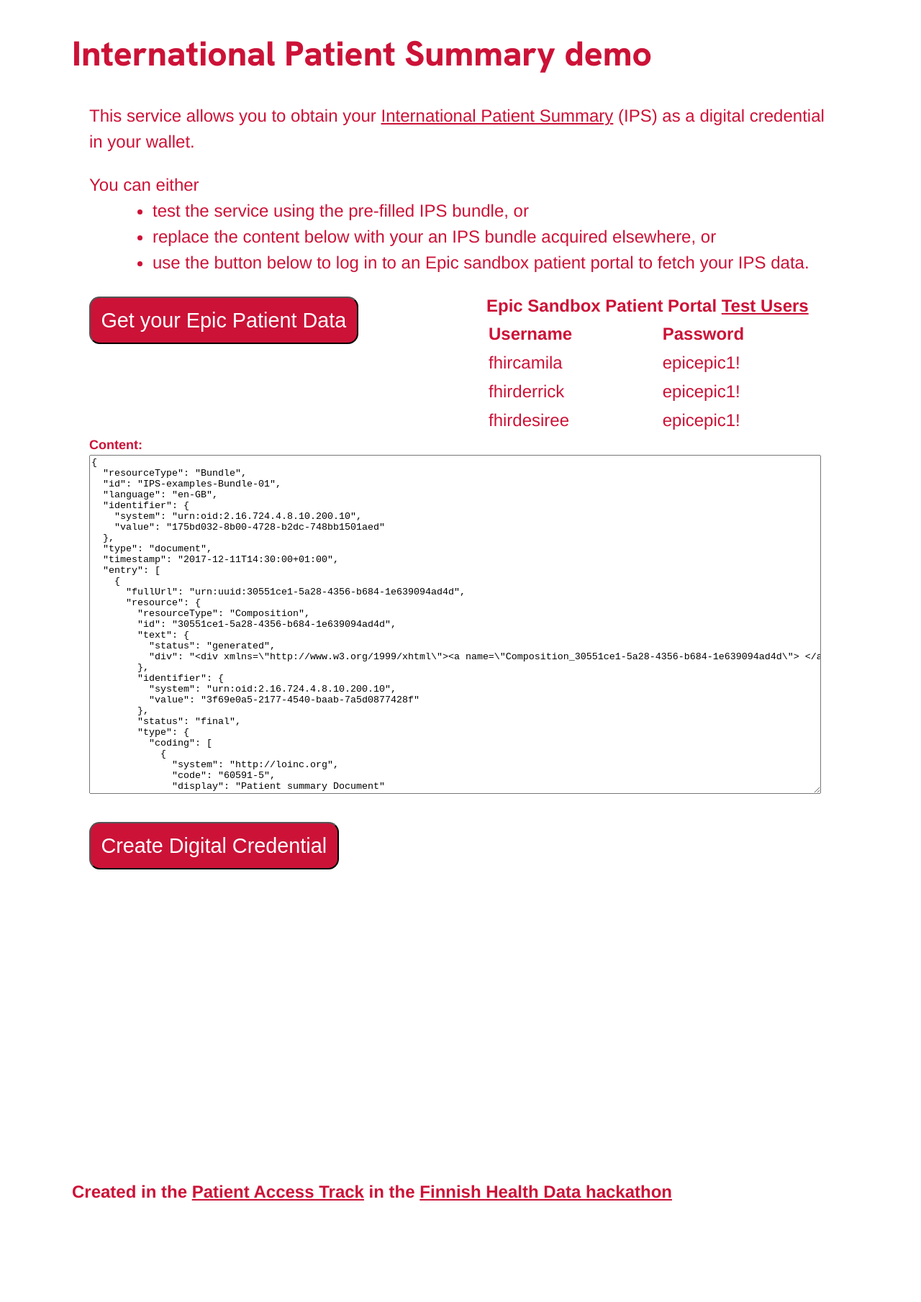
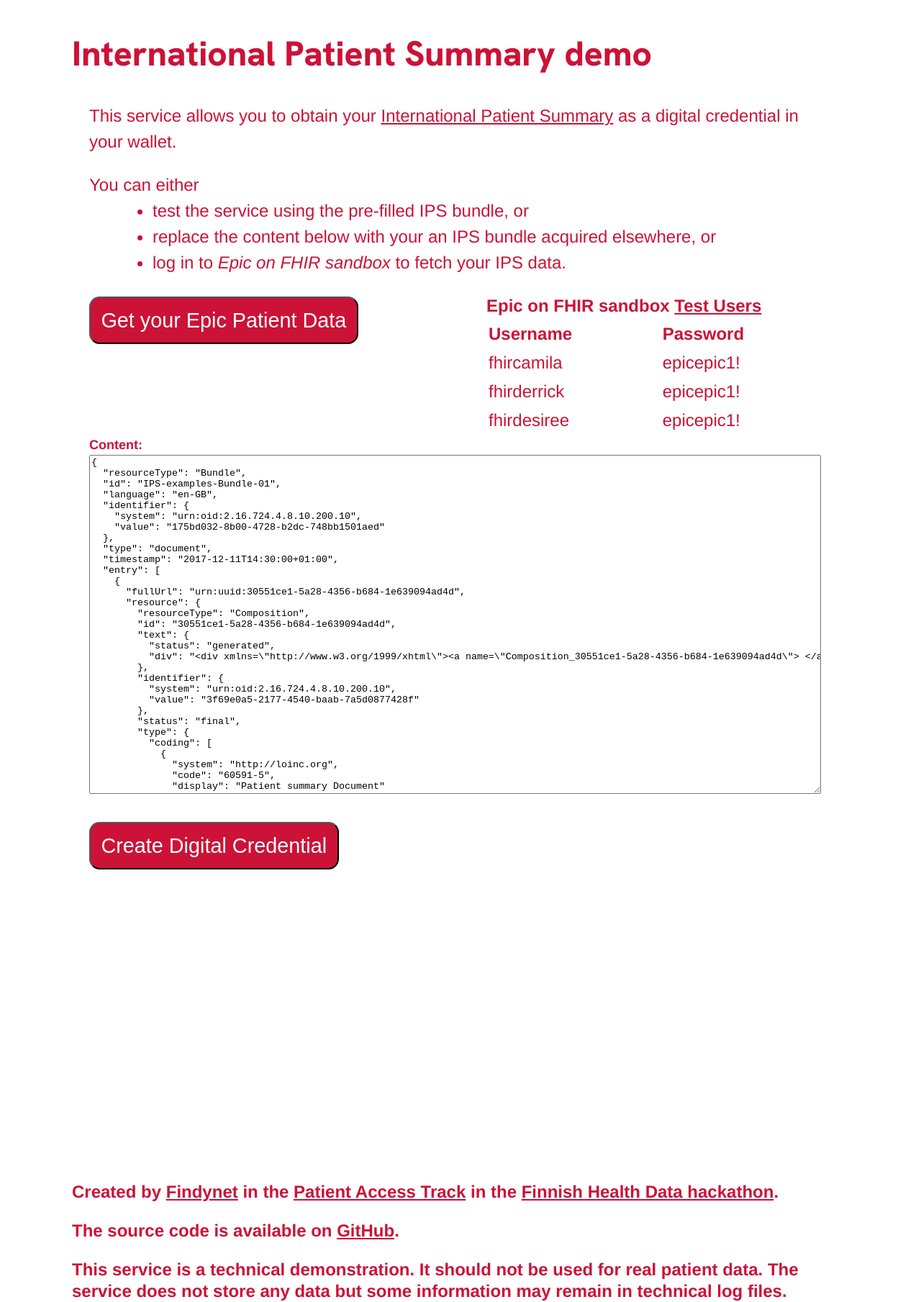
Before and after one commit to FindyFi/ips-demo, a website: page public/index.html in a window 1280 px wide. Shown: the part 195-2004 px from the top of the page at 72% size. Before the commit the page ends 1932 px from the top, so only its background shows below. Drawn offline with Linux system fonts and the light colour scheme.

Commit message:
added instructions, fixed QR code visibility

```diff
--- a/public/index.html
+++ b/public/index.html
@@ -27,15 +27,15 @@
         </header>
         <main>
             <div id="instructions">
-                <p lang="en">This service allows you to obtain your <a href="https://international-patient-summary.net/" target="_blank" rel="noopener">International Patient Summary</a> (IPS) as a digital credential in your wallet.</p>
+                <p lang="en">This service allows you to obtain your <a href="https://international-patient-summary.net/" target="_blank" rel="noopener">International Patient Summary</a> as a digital credential in your wallet.</p>
                 <p lang="en">You can either</p>
                 <ul>
                     <li lang="en">test the service using the pre-filled IPS bundle, or</li>
                     <li lang="en">replace the content below with your an IPS bundle acquired elsewhere, or</li>
-                    <li lang="en">use the button below to log in to an Epic sandbox patient portal to fetch your IPS data.</li>
+                    <li lang="en">log in to <em>Epic on FHIR sandbox</em> to fetch your IPS data.</li>
                 </ul>
                 <table lang="en">
-                    <caption lang="en">Epic Sandbox Patient Portal <a href="https://fhir.epic.com/Documentation?docId=testpatients" target="_blank" rel="noopener">Test Users</a></caption>
+                    <caption lang="en">Epic on FHIR sandbox <a href="https://fhir.epic.com/Documentation?docId=testpatients" target="_blank" rel="noopener">Test Users</a></caption>
                     <thead>
                         <tr><th lang="en">Username</th><th lang="en">Password</th></tr>
                     </thead>
@@ -56,11 +56,11 @@
             <div id="qrcode"></div>
         </main>
         <footer>
-            <p lang="en">Created in the <a href="https://fhir.fi/hackathon/2026/finland/patient-access" target="_blank" rel="noopener">Patient Access Track</a> in the <a href="https://fhir.fi/hackathon/2026/finland" target="_blank" rel="noopener">Finnish Health Data hackathon</a></p>
+            <p lang="en">Created by <a href="https://findynet.com" target="_blank" rel="noopener">Findynet</a> in the <a href="https://fhir.fi/hackathon/2026/finland/patient-access" target="_blank" rel="noopener">Patient Access Track</a> in the <a href="https://fhir.fi/hackathon/2026/finland" target="_blank" rel="noopener">Finnish Health Data hackathon</a>.</p>
+            <p lang="en">The source code is available on <a href="https://github.com/FindyFi/ips-demo" target="_blank" rel="noopener">GitHub</a>.</p>
+            <p lang="en">This service is a technical demonstration. It should not be used for real patient data. The service does not store any data but some information may remain in technical log files.</p>
         </footer>
         <script>
-
-            const qrcode = new QRCode("qrcode", { width: 256, height: 256 });
 
             const ips_bundle = './IPS_IG-bundle-01.json'
 
@@ -77,8 +77,6 @@
                         'Accept': 'application/json',
                         'Content-Type': 'application/json'
                     },
-                    // body: new URLSearchParams(new FormData(f))
-                    // body: new FormData(f)
                     body: JSON.stringify({
                         content: document.getElementById('content').value,
                         protocol: document.getElementById('protocol').value
@@ -90,8 +88,9 @@
                     alert('Error: ' + respJson.error)
                 }
                 else {
+                    qrcode = new QRCode("qrcode", { width: 256, height: 256 })
                     qrcode.makeCode(respJson.url)
-                    l.classList.toggle('avattu')
+                    l.classList.toggle('opened')
                     o.innerHTML = '<p lang="en">Scan the QR code with your wallet.</p>' +
                         '<p lang="en">Download the Procivis One wallet:</p>' + '<p>' +
                         '<a target="_blank" href="https://play.google.com/store/apps/details?id=ch.procivis.one.wallet.trial&pli=1">Android</a>' +
@@ -106,18 +105,18 @@
                     a.textContent = "Go to Sensotrend IPS Verifier"
                     o.appendChild(a)
 */
+                    const qrDiv = document.getElementById('qrcode')
                     const back = document.createElement('a')
                     back.lang = 'en'
                     back.textContent = "Return"
                     back.className = 'block'
                     back.onclick = () => {
-                        qrcode.clear()
+                        qrDiv.innerHTML = ''
                         l.classList.toggle('opened')
                         f.style.display = 'block'
                         o.innerHTML = instructions
                     }
                     o.appendChild(back)
-                    const qrDiv = document.getElementById('qrcode')
                     const img = qrDiv.querySelector('img')
                     if (img) {
                         const a = document.createElement('a')
```
